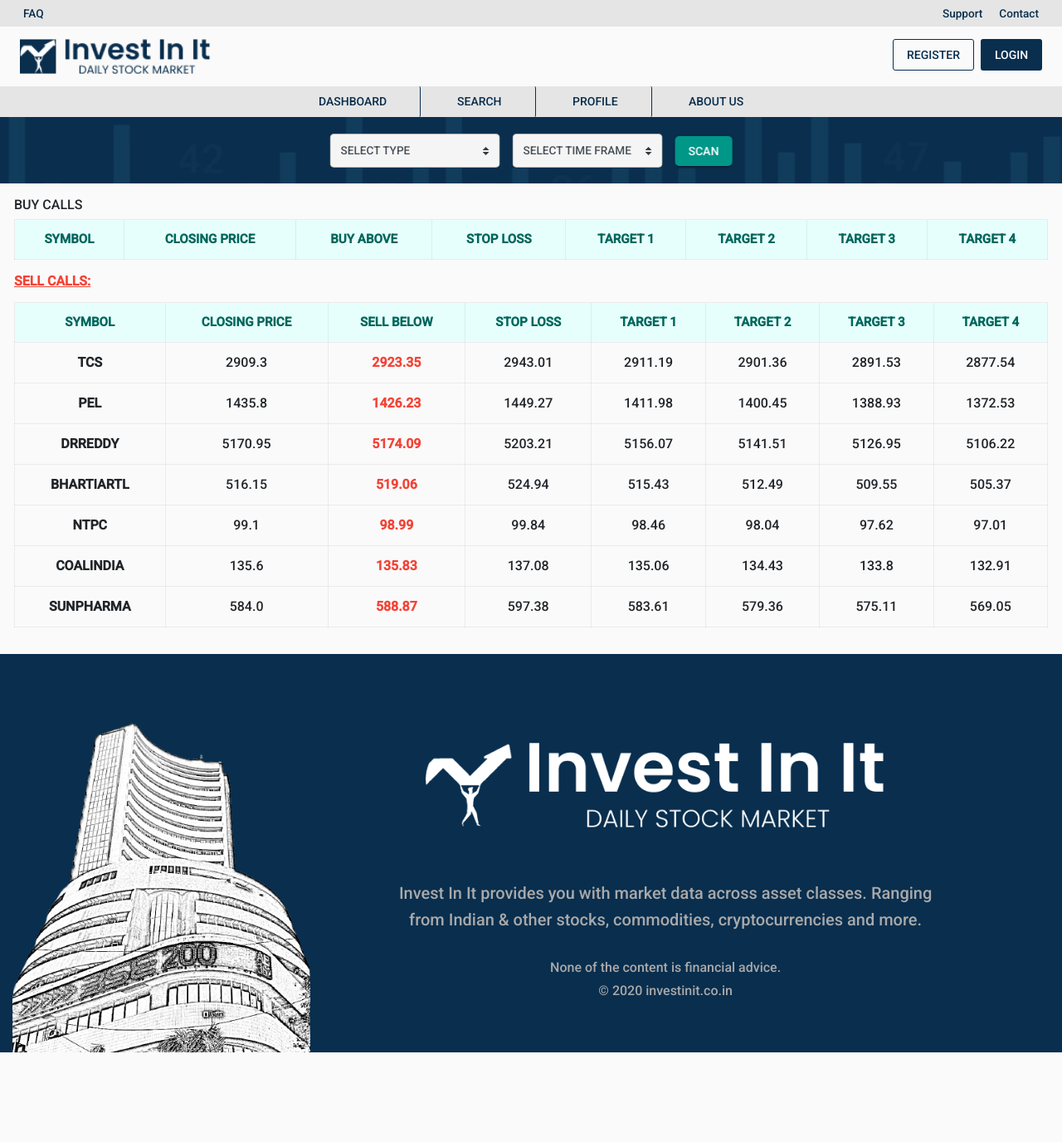
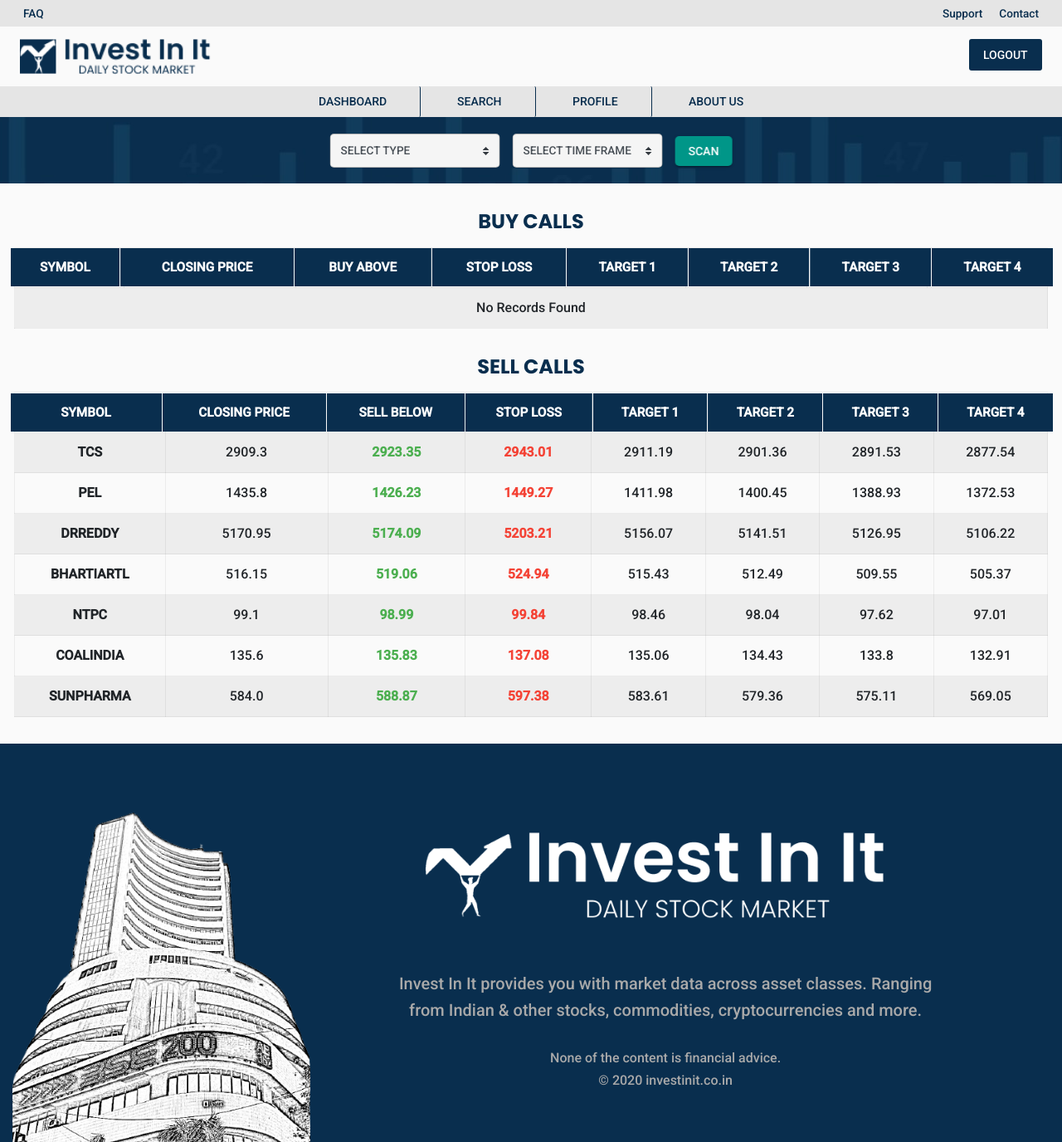
Before and after one commit to niteshkommi/stockanalysis-1, a Django app: page /dashboard/ in a window 1280 px wide. Shown: the whole page at 83% size. Before the commit the page ends 1268 px from the top, so only its background shows below. Run offline with Django 3.2, Linux system fonts and the light colour scheme; a user stored in the database is signed in; data comes from the database, SQL or seed files in the repository; both versions use the stored data as it was after the commit; lists and menus that the app fills with data are empty; some libraries are stand-ins or nearby versions.

Commit message:
designed dashboard

```diff
--- a/accounts/templates/accounts/base.html
+++ b/accounts/templates/accounts/base.html
@@ -48,15 +48,32 @@
      <nav class="p-2">
          <div class="navigation d-flex flex-row justify-content-between align-content-center">
             <div class="nav-logo">
-                <img src="{% static 'images/logo.png' %}">
+                <a href="{% url 'index' %}">
+                    <img src="{% static 'images/logo.png' %}">
+                </a>
             </div>
             <div class="nav-buttons d-flex flex-wrap align-content-center">
+                {% if user.is_authenticated %}
+                <a href="#" style="display: none;"></a>
+                <a href="{% url 'logout_view' %}" class="btn">logout</a>
+                {% else %}
                 <a href="{% url 'register' %}" class="btn mr-2">Register</a>
                 <a href="{% url 'login' %}" class="btn">Login</a>
+                {% endif %}
             </div>
          </div>
      </nav>
 
+    {% if user.is_authenticated %}
+    <div class="nav-bottom">
+        <div class="nav-bottom-inner">
+            <a href="{% url 'dashboard' %}" class="btn">Dashboard</a>
+            <a href="{% url 'search' %}" class="btn">Search</a>
+            <a href="#" class="btn">Profile</a>
+            <a href="#" class="btn">About Us</a>
+        </div>
+    </div>
+    {% endif %}
     {% block content %}
     {% endblock %}
 
--- a/accounts/templates/accounts/index.html
+++ b/accounts/templates/accounts/index.html
@@ -29,7 +29,7 @@
 <!-- features Section  -->
 <div class="features-wrapper row">
     <div class="features-left-wrapper col-lg-4 p-0">
-        <div class="features-left d-flex justify-content-center">
+        <div class="features-left d-flex justify-content-end">
             <ul>
                 <li><i class="fas fa-arrow-right"></i> Time Frame Flexibility</li>
                 <li><i class="fas fa-arrow-right"></i> Swing Trades</li>
@@ -38,7 +38,9 @@
         </div>
     </div>
     <div class="features-center-wrapper col-lg-4">
-        <img src="{% static 'images/candle.png' %}" alt="">
+        <div class="features-center d-flex justify-content-center">
+            <img src="{% static 'images/candle.png' %}" alt="">
+        </div>
     </div>
     <div class="features-right-wrapper col-lg-4">
         <div class="features-right d-flex justify-content-start">
--- a/accounts/templates/accounts/login.html
+++ b/accounts/templates/accounts/login.html
@@ -18,7 +18,7 @@
                 <form method="POST">
                     {% if messages %}
                         {% for message in messages %}
-                            <div class="alert alert-{{ message.tags }}">
+                            <div class="alert alert-{{ message.tags }} text-center">
                                 <small>{{ message }}</small>
                             </div>
                         {% endfor %}
--- a/accounts/templates/accounts/register.html
+++ b/accounts/templates/accounts/register.html
@@ -23,13 +23,13 @@
                 {% if form.errors %}
                 {% for field in form %}
                 {% for error in field.errors %}
-                <div class="alert alert-danger">
+                <div class="alert alert-danger text-center">
                     <small>{{ error|escape }}</small>
                 </div>
                 {% endfor %}
                 {% endfor %}
                 {% for error in form.non_field_errors %}
-                <div class="alert alert-danger">
+                <div class="alert alert-danger text-center">
                     <small>{{ error|escape }}</small>
                 </div>
                 {% endfor %}
--- a/main/templates/main/dashboard.html
+++ b/main/templates/main/dashboard.html
@@ -3,14 +3,6 @@
 {% block title %} Dashboard {% endblock %}
 {% block content %}
 
-<div class="nav-bottom">
-    <div class="nav-bottom-inner">
-        <a href="#" class="btn">Dashboard</a>
-        <a href="#" class="btn">Search</a>
-        <a href="#" class="btn">Profile</a>
-        <a href="#" class="btn">About Us</a>
-    </div>
-</div>
 <div class="scanner-wrapper">
     <div class="scanner-inner">
         <form class="form-inline m-0">
@@ -47,8 +39,8 @@
     <div class="stock-list-wrapper">
         <div class="row">
             <div class="list-left-wrapper col-12 pl-3 pr-3">
-                <h6>BUY CALLS</h6>
-                <table class="table table-small table-bordered table-hover text-center">
+                <h4>BUY CALLS</h4>
+                <table class="table table-striped table-small table-bordered table-hover text-center">
                     <thead>
                         <tr>
                             <th scope="col">SYMBOL</th>
@@ -69,12 +61,16 @@
                                         <th scope="row">{{ stocks.symbol }}</th>
                                         <td> {{ stocks.closePrice }} </td>
                                         <td> <strong class="text-success"> {{ stocks.call }} </td>
-                                        <td> {{ stocks.stopLoss }}</td>
+                                        <td> <strong class="text-danger"> {{ stocks.stopLoss }} </strong></td>
                                         <td> {{ stocks.Target1 }}</td>
                                         <td> {{ stocks.Target2 }}</td>
                                         <td> {{ stocks.Target3 }}</td>
                                         <td> {{ stocks.Target4 }}</td>
                                     </tr>
+                                {% else %}
+                                <tr class="emptyTable">
+                                    <td colspan="8">No Records Found</td>
+                                </tr>
                                 {% endif %}
                             {% endfor %}
                         {% else %}
@@ -86,8 +82,8 @@
                 </table>
             </div>
             <div class="list-right-wrapper col-12 pl-3 pr-3">
-                <h6 class="text-danger mb-3"><strong><u>SELL CALLS:</u></strong></h6>
-                <table class="table table-small table-bordered table-hover text-center">
+                <h4>SELL CALLS</h4>
+                <table class="table table-striped table-small table-bordered text-center">
                     <thead>
                         <tr>
                             <th scope="col">SYMBOL</th>
@@ -107,12 +103,16 @@
                                     <tr>
                                         <th scope="row">{{ stocks.symbol }}</th>
                                         <td> {{ stocks.closePrice }} </td>
-                                        <td> <strong class="text-danger"> {{ stocks.call }} </td>
-                                        <td> {{ stocks.stopLoss }}</td>
+                                        <td> <strong class="text-success"> {{ stocks.call }} </td>
+                                        <td> <strong class="text-danger"> {{ stocks.stopLoss }} </strong></td>
                                         <td> {{ stocks.Target1 }}</td>
                                         <td> {{ stocks.Target2 }}</td>
                                         <td> {{ stocks.Target3 }}</td>
                                         <td> {{ stocks.Target4 }}</td>
+                                    </tr>
+                                {% else %}
+                                    <tr class="emptyTable">
+                                        <td colspan="8">No Records Found</td>
                                     </tr>
                                 {% endif %}
                             {% endfor %}
--- a/static/css/style.css
+++ b/static/css/style.css
@@ -24,12 +24,23 @@
 }
 
 table thead {
-  background: #e6fffc !important;
+  -webkit-transform: scale(1.01);
+          transform: scale(1.01);
+  background: var(--primaryColor) !important;
+  border-radius: 10px;
 }
 
 table thead th {
   font-weight: 600 !important;
-  color: #00665c !important;
+  color: #fefefe !important;
+}
+
+table tbody .emptyTable {
+  display: none;
+}
+
+table tbody .emptyTable:first-child {
+  display: table-row;
 }
 
 /* Address-bar */
@@ -520,6 +531,14 @@
   border-radius: 5px;
 }
 
+.dashboard-wrapper h4 {
+  margin: 1rem 0;
+  text-align: center;
+  font-family: var(--heading);
+  font-weight: 600;
+  color: var(--primaryColor);
+}
+
 .search-form-wrapper {
   padding: 0 2rem;
 }
--- a/static/css/style.scss
+++ b/static/css/style.scss
@@ -25,11 +25,24 @@
 table{
 
     thead{
-        background: #e6fffc !important;
+        transform: scale(1.01);
+        background: var(--primaryColor) !important;
+        border-radius: 10px;
 
         th{
             font-weight: 600 !important;
-            color: #00665c !important;
+            color: #fefefe !important;
+        }
+    }
+
+    tbody{
+
+        .emptyTable{
+            display: none;
+
+            &:first-child{
+                display: table-row;
+            }
         }
     }
 }
@@ -502,6 +515,17 @@
         }
     }
 }
+
+.dashboard-wrapper{
+
+    h4{
+        margin: 1rem 0;
+        text-align: center;
+        font-family: var(--heading);
+        font-weight: 600;
+        color: var(--primaryColor);
+    }
+}
 .search-form-wrapper{
     padding: 0 2rem;
 
```
Also changed, not shown: main/templates/main/search.html (+9 -8 lines), db.sqlite3, 1 other file.
